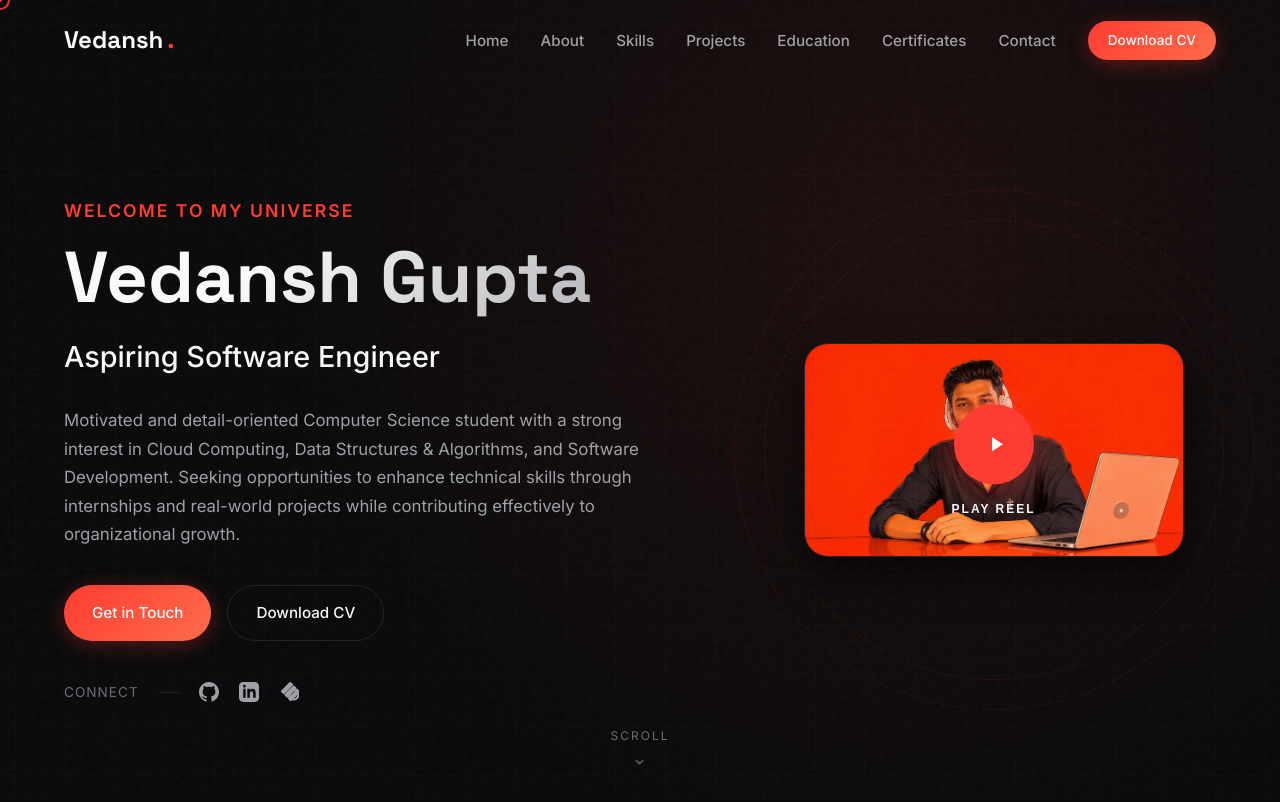
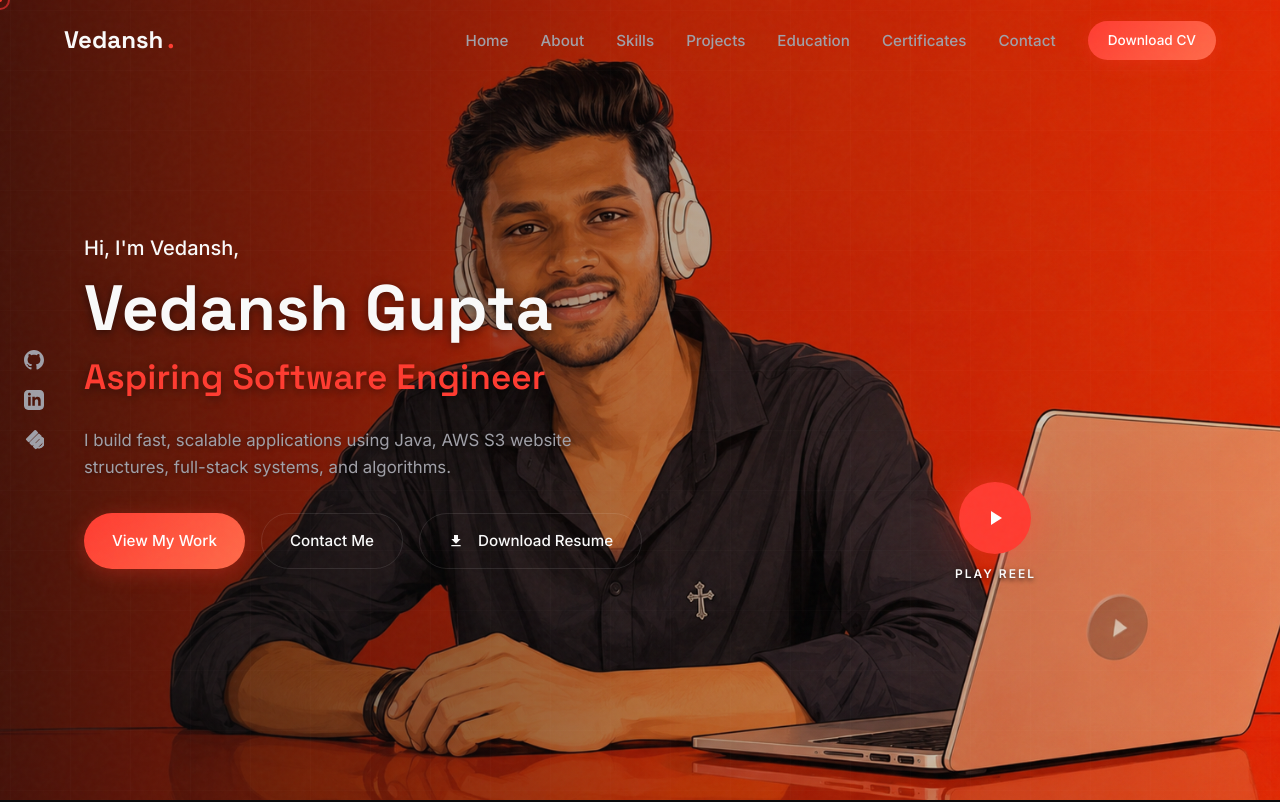
Before and after one commit to vedanshg7572/new-portfolio-, a React (Vite) app: page / in a window 1280 px wide. Shown: the top 802 px of the page. Built offline with nearby package versions, Linux system fonts and the light colour scheme.

Commit message:
feat: make video play inline inside the hero background like the reference reel

```diff
--- a/src/App.jsx
+++ b/src/App.jsx
@@ -1,4 +1,4 @@
-import React, { useState } from 'react'
+import React from 'react'
 import Navbar from './components/Navbar'
 import Hero from './components/Hero'
 import About from './components/About'
@@ -9,13 +9,10 @@ import Education from './components/Education'
 import Certificates from './components/Certificates'
 import Contact from './components/Contact'
 import Footer from './components/Footer'
-import VideoModal from './components/VideoModal'
 import CustomCursor from './components/CustomCursor'
-import { personalInfo } from './data/portfolio-data'
 
 import './styles/components/navbar.css'
 import './styles/components/hero.css'
-import './styles/components/video-modal.css'
 import './styles/components/about.css'
 import './styles/components/skills.css'
 import './styles/components/projects.css'
@@ -27,15 +24,13 @@ import './styles/components/footer.css'
 import './styles/components/custom-cursor.css'
 
 export default function App() {
-  const [modalOpen, setModalOpen] = useState(false)
-
   return (
     <div className="app-root">
       <div className="grain-overlay"></div>
       <CustomCursor />
 
       <Navbar />
-      <Hero onPlayReel={() => setModalOpen(true)} />
+      <Hero />
       <About />
       <Skills />
       <Projects />
@@ -44,12 +39,6 @@ export default function App() {
       <Certificates />
       <Contact />
       <Footer />
-
-      <VideoModal
-        isOpen={modalOpen}
-        onClose={() => setModalOpen(false)}
-        videoSrc={personalInfo.heroVideo}
-      />
     </div>
   )
 }
--- a/src/components/Hero.jsx
+++ b/src/components/Hero.jsx
@@ -1,35 +1,38 @@
-import React, { useState, useRef } from 'react'
+import React, { useState, useRef, useEffect } from 'react'
 import { personalInfo } from '../data/portfolio-data'
 import '../styles/components/hero.css'
 
-export default function Hero({ onPlayReel }) {
-  const [tiltStyle, setTiltStyle] = useState({})
-  const visualRef = useRef(null)
+export default function Hero() {
+  const [isPlaying, setIsPlaying] = useState(false)
+  const videoRef = useRef(null)
 
-  const handleMouseMove = (e) => {
-    const card = visualRef.current
-    if (!card) return
+  const handlePlayToggle = () => {
+    const video = videoRef.current
+    if (!video) return
 
-    const rect = card.getBoundingClientRect()
-    const x = e.clientX - rect.left - rect.width / 2
-    const y = e.clientY - rect.top - rect.height / 2
-
-    // Calculate rotation angles (max 15 degrees)
-    const rotateX = -(y / (rect.height / 2)) * 15
-    const rotateY = (x / (rect.width / 2)) * 15
-
-    setTiltStyle({
-      transform: `perspective(1000px) rotateX(${rotateX}deg) rotateY(${rotateY}deg)`,
-      transition: 'transform 0.1s ease-out'
-    })
+    if (isPlaying) {
+      video.pause()
+      setIsPlaying(false)
+    } else {
+      video.play().catch(err => console.error("Video play failed:", err))
+      setIsPlaying(true)
+    }
   }
 
-  const handleMouseLeave = () => {
-    setTiltStyle({
-      transform: 'perspective(1000px) rotateX(0deg) rotateY(0deg)',
-      transition: 'transform 0.5s ease-out'
-    })
-  }
+  // Handle video ending state
+  useEffect(() => {
+    const video = videoRef.current
+    if (!video) return
+
+    const handleEnded = () => {
+      setIsPlaying(false)
+    }
+
+    video.addEventListener('ended', handleEnded)
+    return () => {
+      if (video) video.removeEventListener('ended', handleEnded)
+    }
+  }, [])
 
   const handleScrollToContact = (e) => {
     e.preventDefault()
@@ -45,72 +48,88 @@ export default function Hero({ onPlayReel }) {
 
   return (
     <section id="home" className="hero">
-      {/* Dynamic Background Grid Pattern */}
-      <div className="hero-grid-bg"></div>
+      {/* Background Media Container */}
+      <div className="hero-media-container">
+        {/* Render both image and video, toggle visibility based on play state */}
+        <img
+          src={personalInfo.heroImage}
+          alt={personalInfo.name}
+          className="hero-bg-media"
+          style={{ display: isPlaying ? 'none' : 'block' }}
+        />
+
+        <video
+          ref={videoRef}
+          src={personalInfo.heroVideo}
+          className="hero-bg-media"
+          loop
+          playsInline
+          muted={false} // Allow audio if talking video has it
+          style={{ display: isPlaying ? 'block' : 'none' }}
+        />
+
+        {/* Subtle overlay for text readability */}
+        <div className="hero-overlay"></div>
+        {/* Floating grid patterns */}
+        <div className="hero-grid-bg"></div>
+      </div>
+
+      {/* Social Links Left Side Bar */}
+      <div className="hero-socials-side">
+        <a href={personalInfo.social.github} target="_blank" rel="noopener noreferrer" className="hero-social-link" aria-label="GitHub">
+          <svg viewBox="0 0 24 24"><path d="M12 0c-6.626 0-12 5.373-12 12 0 5.302 3.438 9.8 8.207 11.387.599.111.793-.261.793-.577v-2.234c-3.338.726-4.033-1.416-4.033-1.416-.546-1.387-1.333-1.756-1.333-1.756-1.089-.745.083-.729.083-.729 1.205.084 1.839 1.237 1.839 1.237 1.07 1.834 2.807 1.304 3.492.997.107-.775.418-1.305.762-1.604-2.665-.305-5.467-1.334-5.467-5.931 0-1.311.469-2.381 1.236-3.221-.124-.303-.535-1.524.117-3.176 0 0 1.008-.322 3.301 1.23.957-.266 1.983-.399 3.003-.404 1.02.005 2.047.138 3.006.404 2.291-1.552 3.297-1.23 3.297-1.23.653 1.653.242 2.874.118 3.176.77.84 1.235 1.911 1.235 3.221 0 4.609-2.807 5.624-5.479 5.921.43.372.823 1.102.823 2.222v3.293c0 .319.192.694.801.576 4.765-1.589 8.199-6.086 8.199-11.386 0-6.627-5.373-12-12-12z"/></svg>
+        </a>
+        <a href={personalInfo.social.linkedin} target="_blank" rel="noopener noreferrer" className="hero-social-link" aria-label="LinkedIn">
+          <svg viewBox="0 0 24 24"><path d="M19 0h-14c-2.761 0-5 2.239-5 5v14c0 2.761 2.239 5 5 5h14c2.762 0 5-2.239 5-5v-14c0-2.761-2.238-5-5-5zm-11 19h-3v-11h3v11zm-1.5-12.268c-.966 0-1.75-.779-1.75-1.75s.784-1.75 1.75-1.75 1.75.779 1.75 1.75-.784 1.75-1.75 1.75zm13.5 12.268h-3v-5.604c0-3.368-4-3.113-4 0v5.604h-3v-11h3v1.765c1.396-2.586 7-2.777 7 2.476v6.759z"/></svg>
+        </a>
+        <a href={personalInfo.social.leetcode} target="_blank" rel="noopener noreferrer" className="hero-social-link" aria-label="LeetCode">
+          <svg viewBox="0 0 24 24"><path d="M13.483 0a1.374 1.374 0 0 0-.961.414l-9.777 9.778a1.374 1.374 0 0 0 0 1.942l1.942 1.942a1.374 1.374 0 0 0 1.942 0l9.777-9.777a1.374 1.374 0 0 0 0-1.942L14.444.414A1.374 1.374 0 0 0 13.483 0zm4.243 4.243a1.374 1.374 0 0 0-.961.414l-9.777 9.777a1.374 1.374 0 0 0 0 1.942l1.942 1.942a1.374 1.374 0 0 0 1.942 0l9.777-9.777a1.374 1.374 0 0 0 0-1.942L18.687 4.657a1.374 1.374 0 0 0-.961-.414zm4.243 4.243a1.374 1.374 0 0 0-.961.414l-9.777 9.777a1.374 1.374 0 0 0 0 1.942l1.942 1.942a1.374 1.374 0 0 0 1.942 0l9.777-9.777a1.374 1.374 0 0 0 0-1.942L22.93 8.899a1.374 1.374 0 0 0-.961-.414z" fillRule="evenodd" clipRule="evenodd"/><path d="M16.102 17.93l-2.69-2.69a1.35 1.35 0 0 0-1.91 0l-.63.63a1.35 1.35 0 0 0 0 1.91l2.69 2.69c2.39 2.39 6.27 2.39 8.66 0l1.24-1.24a6.12 6.12 0 0 0 0-8.66l-2.69-2.69a1.35 1.35 0 0 0-1.91 0l-.63.63a1.35 1.35 0 0 0 0 1.91l2.69 2.69a3.42 3.42 0 0 1 0 4.84l-1.24 1.24c-1.34 1.33-3.5 1.33-4.84 0z"/></svg>
+        </a>
+      </div>
 
       <div className="container">
         <div className="hero-content">
-          <span className="hero-subtitle">Welcome to my universe</span>
+          <span className="hero-subtitle">Hi, I'm {personalInfo.name.split(' ')[0]}<span>,</span></span>
           <h1 className="hero-title">{personalInfo.name}</h1>
           <h2 className="hero-tagline">{personalInfo.tagline}</h2>
-          <p className="hero-bio">{personalInfo.bio}</p>
+          <p className="hero-bio">I build fast, scalable applications using Java, AWS S3 website structures, full-stack systems, and algorithms.</p>
 
           <div className="hero-ctas">
-            <a href="#contact" onClick={handleScrollToContact} className="btn btn-primary">
-              Get in Touch
+            <a href="#projects" className="btn btn-primary">
+              View My Work
+            </a>
+            <a href="#contact" onClick={handleScrollToContact} className="btn btn-outline">
+              Contact Me
             </a>
             <a
               href={personalInfo.resumePdf}
               download="Vedansh_Gupta_Resume.pdf"
               className="btn btn-outline"
             >
-              Download CV
-            </a>
-          </div>
-
-          <div className="hero-socials">
-            <span className="hero-socials-label">Connect</span>
-            <div style={{ width: '20px', height: '1px', background: 'var(--border-light)' }}></div>
-
-            <a href={personalInfo.social.github} target="_blank" rel="noopener noreferrer" className="hero-social-link" aria-label="GitHub">
-              <svg viewBox="0 0 24 24"><path d="M12 0c-6.626 0-12 5.373-12 12 0 5.302 3.438 9.8 8.207 11.387.599.111.793-.261.793-.577v-2.234c-3.338.726-4.033-1.416-4.033-1.416-.546-1.387-1.333-1.756-1.333-1.756-1.089-.745.083-.729.083-.729 1.205.084 1.839 1.237 1.839 1.237 1.07 1.834 2.807 1.304 3.492.997.107-.775.418-1.305.762-1.604-2.665-.305-5.467-1.334-5.467-5.931 0-1.311.469-2.381 1.236-3.221-.124-.303-.535-1.524.117-3.176 0 0 1.008-.322 3.301 1.23.957-.266 1.983-.399 3.003-.404 1.02.005 2.047.138 3.006.404 2.291-1.552 3.297-1.23 3.297-1.23.653 1.653.242 2.874.118 3.176.77.84 1.235 1.911 1.235 3.221 0 4.609-2.807 5.624-5.479 5.921.43.372.823 1.102.823 2.222v3.293c0 .319.192.694.801.576 4.765-1.589 8.199-6.086 8.199-11.386 0-6.627-5.373-12-12-12z"/></svg>
-            </a>
-
-            <a href={personalInfo.social.linkedin} target="_blank" rel="noopener noreferrer" className="hero-social-link" aria-label="LinkedIn">
-              <svg viewBox="0 0 24 24"><path d="M19 0h-14c-2.761 0-5 2.239-5 5v14c0 2.761 2.239 5 5 5h14c2.762 0 5-2.239 5-5v-14c0-2.761-2.238-5-5-5zm-11 19h-3v-11h3v11zm-1.5-12.268c-.966 0-1.75-.779-1.75-1.75s.784-1.75 1.75-1.75 1.75.779 1.75 1.75-.784 1.75-1.75 1.75zm13.5 12.268h-3v-5.604c0-3.368-4-3.113-4 0v5.604h-3v-11h3v1.765c1.396-2.586 7-2.777 7 2.476v6.759z"/></svg>
-            </a>
-
-            <a href={personalInfo.social.leetcode} target="_blank" rel="noopener noreferrer" className="hero-social-link" aria-label="LeetCode">
-              <svg viewBox="0 0 24 24"><path d="M13.483 0a1.374 1.374 0 0 0-.961.414l-9.777 9.778a1.374 1.374 0 0 0 0 1.942l1.942 1.942a1.374 1.374 0 0 0 1.942 0l9.777-9.777a1.374 1.374 0 0 0 0-1.942L14.444.414A1.374 1.374 0 0 0 13.483 0zm4.243 4.243a1.374 1.374 0 0 0-.961.414l-9.777 9.777a1.374 1.374 0 0 0 0 1.942l1.942 1.942a1.374 1.374 0 0 0 1.942 0l9.777-9.777a1.374 1.374 0 0 0 0-1.942L18.687 4.657a1.374 1.374 0 0 0-.961-.414zm4.243 4.243a1.374 1.374 0 0 0-.961.414l-9.777 9.777a1.374 1.374 0 0 0 0 1.942l1.942 1.942a1.374 1.374 0 0 0 1.942 0l9.777-9.777a1.374 1.374 0 0 0 0-1.942L22.93 8.899a1.374 1.374 0 0 0-.961-.414z" fillRule="evenodd" clipRule="evenodd"/><path d="M16.102 17.93l-2.69-2.69a1.35 1.35 0 0 0-1.91 0l-.63.63a1.35 1.35 0 0 0 0 1.91l2.69 2.69c2.39 2.39 6.27 2.39 8.66 0l1.24-1.24a6.12 6.12 0 0 0 0-8.66l-2.69-2.69a1.35 1.35 0 0 0-1.91 0l-.63.63a1.35 1.35 0 0 0 0 1.91l2.69 2.69a3.42 3.42 0 0 1 0 4.84l-1.24 1.24c-1.34 1.33-3.5 1.33-4.84 0z"/></svg>
+              <svg style={{ width: '16px', height: '16px', marginRight: '6px' }} viewBox="0 0 24 24"><path fill="currentColor" d="M5 20h14v-2H5v2zM19 9h-4V3H9v6H5l7 7 7-7z"/></svg>
+              Download Resume
             </a>
           </div>
         </div>
 
-        <div
-          className="hero-visual"
-          ref={visualRef}
-          onMouseMove={handleMouseMove}
-          onMouseLeave={handleMouseLeave}
-          style={tiltStyle}
-        >
-          <div className="glow-ring glow-ring-1"></div>
-          <div className="glow-ring glow-ring-2"></div>
-
-          <div className="hero-image-wrapper">
-            <img src={personalInfo.heroImage} alt={personalInfo.name} className="hero-img" />
-          </div>
-
-          <button className="play-reel-btn" onClick={onPlayReel} aria-label="Play Reel">
-            <svg viewBox="0 0 24 24"><path d="M8 5v14l11-7z"/></svg>
-            <span className="play-reel-label">Play Reel</span>
+        {/* Play/Pause Reel Button aligned over the laptop screen */}
+        <div className="play-reel-btn-wrapper">
+          <button
+            className={`play-reel-btn ${isPlaying ? 'playing' : ''}`}
+            onClick={handlePlayToggle}
+            aria-label={isPlaying ? "Pause Reel" : "Play Reel"}
+          >
+            {isPlaying ? (
+              // Pause Icon
+              <svg viewBox="0 0 24 24"><path d="M6 19h4V5H6v14zm8-14v14h4V5h-4z"/></svg>
+            ) : (
+              // Play Icon
+              <svg viewBox="0 0 24 24"><path d="M8 5v14l11-7z"/></svg>
+            )}
           </button>
+          <span className="play-reel-label">{isPlaying ? "Pause" : "Play Reel"}</span>
         </div>
       </div>
-
-      <a href="#about" className="scroll-indicator">
-        <span>Scroll</span>
-        <svg viewBox="0 0 24 24"><path d="M7.41 8.59L12 13.17l4.59-4.58L18 10l-6 6-6-6 1.41-1.41z"/></svg>
-      </a>
     </section>
   )
 }
--- a/src/styles/components/hero.css
+++ b/src/styles/components/hero.css
@@ -1,14 +1,45 @@
-/* Cinematic Hero Section */
+/* Cinematic Widescreen Hero Section */
 .hero {
-  min-height: 100vh;
+  height: 100vh;
+  width: 100%;
+  position: relative;
+  overflow: hidden;
   display: flex;
   align-items: center;
-  position: relative;
-  padding-top: 100px;
-  background: radial-gradient(circle at 70% 30%, rgba(255, 59, 48, 0.08) 0%, rgba(10, 10, 11, 0) 60%);
-  overflow: hidden;
+  background-color: #0A0A0B;
 }
 
+/* Background Media Container */
+.hero-media-container {
+  position: absolute;
+  top: 0;
+  left: 0;
+  width: 100%;
+  height: 100%;
+  z-index: 1;
+}
+
+.hero-bg-media {
+  width: 100%;
+  height: 100%;
+  object-fit: cover;
+  object-position: center;
+  display: block;
+}
+
+/* Dark subtle overlay for text readability */
+.hero-overlay {
+  position: absolute;
+  top: 0;
+  left: 0;
+  width: 100%;
+  height: 100%;
+  background: linear-gradient(90deg, rgba(10, 10, 11, 0.75) 0%, rgba(10, 10, 11, 0.3) 50%, rgba(10, 10, 11, 0.1) 100%);
+  z-index: 2;
+  pointer-events: none;
+}
+
+/* Floating Grid overlay on top of media */
 .hero-grid-bg {
   position: absolute;
   top: 0;
@@ -16,88 +47,143 @@
   width: 100%;
   height: 100%;
   background-image:
-    linear-gradient(rgba(255, 255, 255, 0.015) 1px, transparent 1px),
-    linear-gradient(90deg, rgba(255, 255, 255, 0.015) 1px, transparent 1px);
-  background-size: 50px 50px;
+    linear-gradient(rgba(255, 255, 255, 0.01) 1px, transparent 1px),
+    linear-gradient(90deg, rgba(255, 255, 255, 0.01) 1px, transparent 1px);
+  background-size: 60px 60px;
   background-position: center;
   pointer-events: none;
-  z-index: 1;
+  z-index: 3;
 }
 
-
+/* Left Content Overlay */
 .hero .container {
-  display: grid;
-  grid-template-columns: 1.2fr 0.8fr;
+  position: relative;
+  z-index: 5;
+  width: 100%;
+  height: 100%;
+  display: flex;
   align-items: center;
-  gap: 40px;
-  width: 100%;
 }
 
 .hero-content {
+  max-width: 580px;
   display: flex;
   flex-direction: column;
-  justify-content: center;
-  z-index: 10;
-  animation: slideInLeft var(--transition-slow) forwards;
+  align-items: flex-start;
+  text-align: left;
+  padding-left: 20px;
+  animation: fadeInUp var(--transition-slow) forwards;
 }
 
 .hero-subtitle {
-  color: var(--primary);
-  font-size: 1.1rem;
-  font-weight: 600;
-  letter-spacing: 2px;
-  text-transform: uppercase;
-  margin-bottom: 12px;
+  color: var(--text-primary);
+  font-size: 1.25rem;
+  font-weight: 500;
+  margin-bottom: 8px;
 }
 
 .hero-title {
   font-family: var(--font-heading);
-  font-size: clamp(2.5rem, 6vw, 4.5rem);
+  font-size: clamp(2.5rem, 5.5vw, 4rem);
   font-weight: 700;
   line-height: 1.1;
-  margin-bottom: 16px;
-  background: linear-gradient(135deg, var(--text-primary) 30%, var(--text-secondary) 100%);
-  -webkit-background-clip: text;
-  -webkit-text-fill-color: transparent;
-  background-clip: text;
+  margin-bottom: 4px;
+  color: var(--text-primary);
+  text-shadow: 0 2px 10px rgba(0, 0, 0, 0.5);
 }
 
 .hero-tagline {
-  font-size: clamp(1.2rem, 3vw, 1.8rem);
-  font-weight: 500;
-  color: var(--text-primary);
-  margin-bottom: 24px;
+  font-family: var(--font-heading);
+  font-size: clamp(1.5rem, 3.5vw, 2.2rem);
+  font-weight: 600;
+  color: var(--primary);
+  margin-bottom: 20px;
+  text-shadow: 0 2px 10px rgba(0, 0, 0, 0.5);
 }
 
 .hero-bio {
   color: var(--text-secondary);
   font-size: 1.05rem;
-  max-width: 580px;
-  margin-bottom: 36px;
+  line-height: 1.6;
+  margin-bottom: 32px;
+  text-shadow: 0 1px 5px rgba(0, 0, 0, 0.5);
 }
 
 .hero-ctas {
   display: flex;
   gap: 16px;
-  margin-bottom: 40px;
 }
 
-.hero-socials {
+/* Inline Play Reel button aligned to the laptop screen */
+.play-reel-btn-wrapper {
+  position: absolute;
+  right: 17%;
+  bottom: 27%;
+  z-index: 10;
+  display: flex;
+  flex-direction: column;
+  align-items: center;
+}
+
+.play-reel-btn {
+  width: 72px;
+  height: 72px;
+  border-radius: var(--radius-full);
+  background: var(--primary);
+  color: white;
+  border: none;
   display: flex;
   align-items: center;
-  gap: 20px;
+  justify-content: center;
+  box-shadow: 0 0 20px var(--primary-glow);
+  cursor: pointer;
+  transition: all var(--transition-base);
+  animation: pulse 2s infinite;
 }
 
-.hero-socials-label {
-  font-size: 0.85rem;
-  color: var(--text-muted);
+.play-reel-btn:hover {
+  background: var(--primary-light);
+  transform: scale(1.1);
+  box-shadow: 0 0 30px var(--primary-glow-strong);
+}
+
+.play-reel-btn svg {
+  width: 24px;
+  height: 24px;
+  fill: currentColor;
+}
+
+.play-reel-btn.playing {
+  background: rgba(255, 59, 48, 0.9);
+  animation: pulse 1.5s infinite;
+}
+
+.play-reel-label {
+  margin-top: 10px;
+  font-size: 0.75rem;
+  font-weight: 600;
+  letter-spacing: 2px;
   text-transform: uppercase;
-  letter-spacing: 1px;
+  color: var(--text-primary);
+  text-shadow: 0 2px 5px rgba(0,0,0,0.8);
+  pointer-events: none;
+}
+
+/* Social link bar on left */
+.hero-socials-side {
+  position: absolute;
+  left: 24px;
+  top: 50%;
+  transform: translateY(-50%);
+  display: flex;
+  flex-direction: column;
+  gap: 20px;
+  z-index: 10;
 }
 
 .hero-social-link {
   color: var(--text-secondary);
-  transition: all var(--transition-fast);
+  transition: color var(--transition-fast), transform var(--transition-fast);
   display: flex;
   align-items: center;
   justify-content: center;
@@ -105,7 +191,7 @@
 
 .hero-social-link:hover {
   color: var(--primary);
-  transform: translateY(-3px);
+  transform: scale(1.2);
 }
 
 .hero-social-link svg {
@@ -114,170 +200,49 @@
   fill: currentColor;
 }
 
-/* Right side - Image & Play reel */
-.hero-visual {
-  position: relative;
-  display: flex;
-  justify-content: center;
-  align-items: center;
-  animation: slideInRight var(--transition-slow) forwards;
-}
-
-.hero-image-wrapper {
-  position: relative;
-  width: min(100%, 380px);
-  aspect-ratio: 16/9;
-  border-radius: var(--radius-xl);
-  overflow: hidden;
-  box-shadow: 0 20px 40px rgba(0, 0, 0, 0.6);
-  border: 1px solid var(--border);
-  background: var(--surface);
-  transition: transform var(--transition-base);
-}
-
-.hero-image-wrapper:hover {
-  transform: scale(1.02);
-}
-
-.hero-img {
-  width: 100%;
-  height: 100%;
-  object-fit: cover;
-}
-
-/* Play Reel Button */
-.play-reel-btn {
-  position: absolute;
-  width: 80px;
-  height: 80px;
-  border-radius: var(--radius-full);
-  background: var(--primary);
-  border: none;
-  outline: none;
-  cursor: pointer;
-  display: flex;
-  align-items: center;
-  justify-content: center;
-  color: white;
-  box-shadow: 0 0 20px var(--primary-glow);
-  transition: all var(--transition-base);
-  z-index: 20;
-  animation: pulse 2s infinite, float 4s ease-in-out infinite;
-}
-
-.play-reel-btn:hover {
-  transform: scale(1.1) translateY(-2px);
-  background: var(--primary-light);
-  box-shadow: 0 0 35px var(--primary-glow-strong);
-}
-
-.play-reel-btn svg {
-  width: 24px;
-  height: 24px;
-  fill: currentColor;
-  margin-left: 4px;
-}
-
-.play-reel-label {
-  position: absolute;
-  bottom: -32px;
-  font-size: 0.75rem;
-  font-weight: 600;
-  text-transform: uppercase;
-  letter-spacing: 2px;
-  color: var(--text-primary);
-  white-space: nowrap;
-}
-
-/* Decorative Glow Rings */
-.glow-ring {
-  position: absolute;
-  border-radius: var(--radius-full);
-  border: 1px dashed rgba(255, 59, 48, 0.15);
-  pointer-events: none;
-}
-
-.glow-ring-1 {
-  width: 460px;
-  height: 460px;
-  animation: rotate 60s linear infinite;
-}
-
-.glow-ring-2 {
-  width: 520px;
-  height: 520px;
-  animation: rotate 90s linear infinite reverse;
-}
-
-/* Scroll indicator */
-.scroll-indicator {
-  position: absolute;
-  bottom: 30px;
-  left: 50%;
-  transform: translateX(-50%);
-  display: flex;
-  flex-direction: column;
-  align-items: center;
-  gap: 8px;
-  color: var(--text-muted);
-  text-decoration: none;
-  font-size: 0.75rem;
-  letter-spacing: 2px;
-  text-transform: uppercase;
-  transition: color var(--transition-fast);
-}
-
-.scroll-indicator:hover {
-  color: var(--primary);
-}
-
-.scroll-indicator svg {
-  width: 16px;
-  height: 16px;
-  fill: currentColor;
-  animation: float 2s infinite;
-}
-
-/* Responsive styles */
+/* Responsive adjustment */
 @media (max-width: 1024px) {
-  .hero .container {
-    gap: 20px;
-  }
-  .glow-ring {
-    display: none;
+  .play-reel-btn-wrapper {
+    right: 12%;
+    bottom: 25%;
   }
 }
 
 @media (max-width: 768px) {
-  .hero {
-    padding-top: 120px;
-    min-height: auto;
-    padding-bottom: 60px;
+  .hero-overlay {
+    background: rgba(10, 10, 11, 0.85); /* Stronger overlay on mobile */
   }
 
   .hero .container {
-    grid-template-columns: 1fr;
-    text-align: center;
+    justify-content: center;
+    align-items: center;
   }
 
   .hero-content {
     align-items: center;
-  }
-
-  .hero-bio {
-    margin-left: auto;
-    margin-right: auto;
+    text-align: center;
+    padding: 0 10px;
   }
 
   .hero-ctas {
+    width: 100%;
+    flex-direction: column;
+    gap: 12px;
+  }
+
+  .hero-ctas .btn {
+    width: 100%;
     justify-content: center;
   }
 
-  .hero-visual {
+  .play-reel-btn-wrapper {
+    position: relative;
+    right: auto;
+    bottom: auto;
     margin-top: 40px;
   }
 
-  .scroll-indicator {
-    display: none;
+  .hero-socials-side {
+    display: none; /* Hide side bar on mobile */
   }
 }
```
Also changed, not shown: 1 other file (tests, documents, lock files or other folders).
